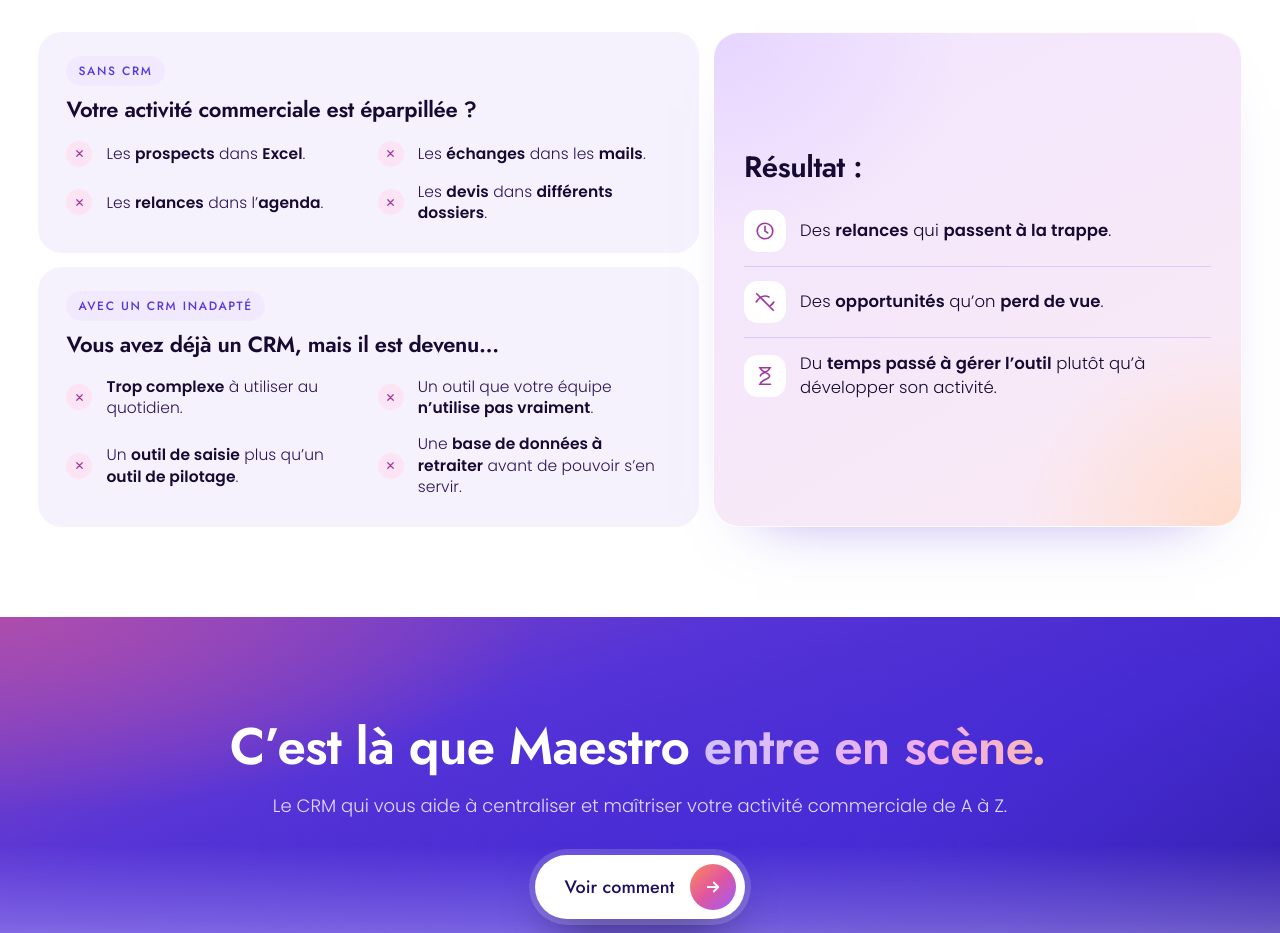
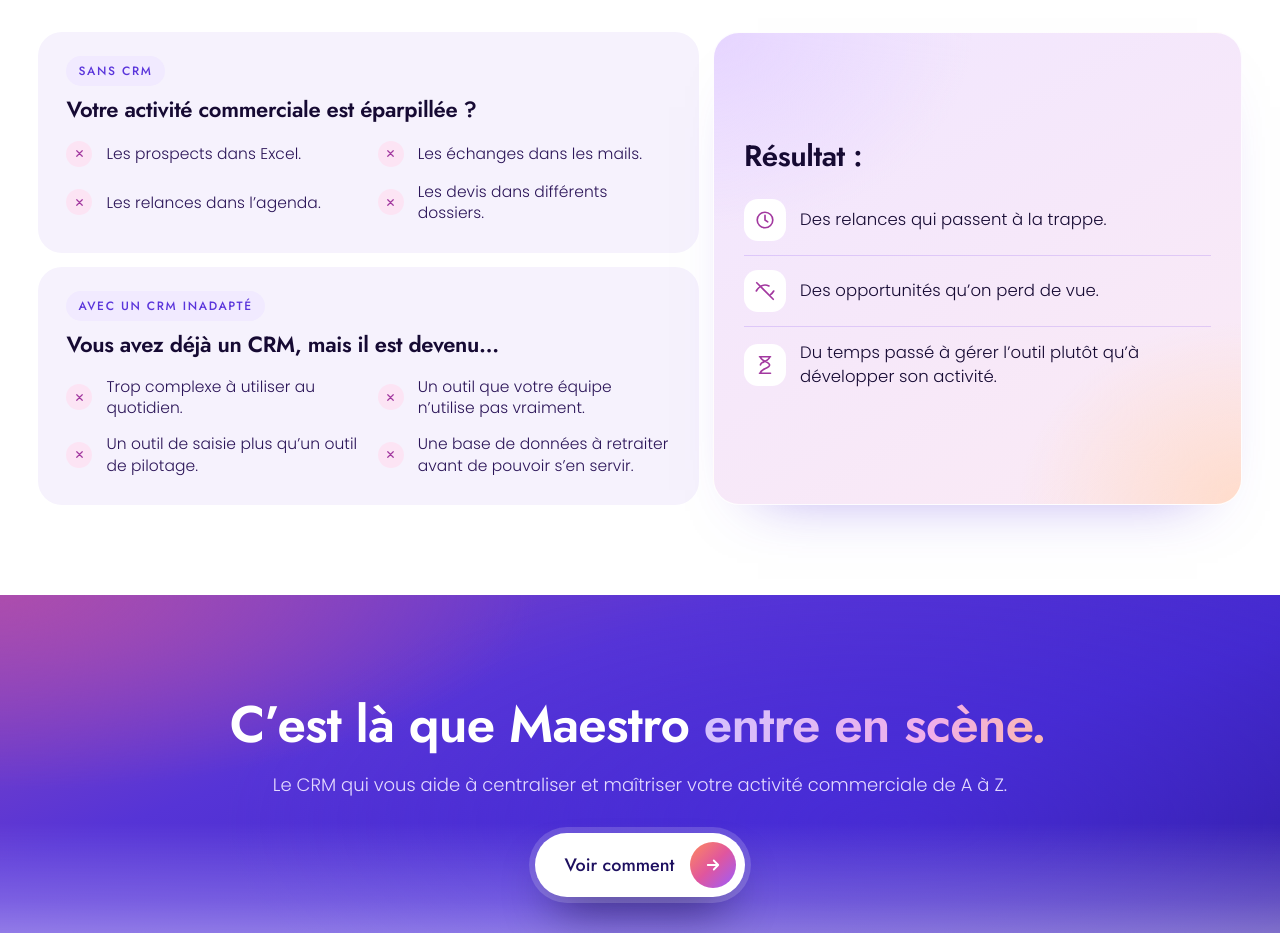
Before and after one commit to Grisbiche/Landing_maestro, a plain HTML site: page v8/index.html in a window 1280 px wide. Shown: the part 2080-3013 px from the top of the page. Drawn offline with Linux system fonts and the light colour scheme.

Commit message:
V8 : retrait du gras dans Pas de CRM
Co-Authored-By: Claude Opus 5.5 <noreply@anthropic.com>
Claude-Session: https://claude.ai/code/session_01QYy7m3bfdNypZYRuVLNYwX

```diff
--- a/v8/index.html
+++ b/v8/index.html
@@ -920,8 +920,6 @@
   .pb-sec .pb-split .rs-item{padding:14px 0 !important;border-top-color:rgba(101,34,232,.16) !important}
   .pb-sec .pb-split .rs-item span{background:#fff !important;width:42px !important;height:42px !important}
   .pb-sec .pb-split .rs-item p{font-size:16.5px !important}
-  .pb-sec .pb-list li strong,.pb-sec .rs-item p strong{font-weight:600;color:#160A33}
-  .pb-t{font-style:normal;display:block;min-width:0}
 </style>
 </head>
 <body>
@@ -1046,20 +1044,20 @@
         <article class="s-card">
           <span class="pb-tag">Sans CRM</span>
           <h3>Votre activité commerciale est éparpillée&nbsp;?</h3>
-          <ul class="pb-list"><li><span><svg width="11" height="11" viewBox="0 0 24 24" fill="none" stroke="currentColor" stroke-width="2.6" stroke-linecap="round" stroke-linejoin="round" aria-hidden="true"><path d="M18 6L6 18M6 6l12 12"></path></svg></span><em class="pb-t">Les <strong>prospects</strong> dans <strong>Excel</strong>.</em></li><li><span><svg width="11" height="11" viewBox="0 0 24 24" fill="none" stroke="currentColor" stroke-width="2.6" stroke-linecap="round" stroke-linejoin="round" aria-hidden="true"><path d="M18 6L6 18M6 6l12 12"></path></svg></span><em class="pb-t">Les <strong>échanges</strong> dans les <strong>mails</strong>.</em></li><li><span><svg width="11" height="11" viewBox="0 0 24 24" fill="none" stroke="currentColor" stroke-width="2.6" stroke-linecap="round" stroke-linejoin="round" aria-hidden="true"><path d="M18 6L6 18M6 6l12 12"></path></svg></span><em class="pb-t">Les <strong>relances</strong> dans l’<strong>agenda</strong>.</em></li><li><span><svg width="11" height="11" viewBox="0 0 24 24" fill="none" stroke="currentColor" stroke-width="2.6" stroke-linecap="round" stroke-linejoin="round" aria-hidden="true"><path d="M18 6L6 18M6 6l12 12"></path></svg></span><em class="pb-t">Les <strong>devis</strong> dans <strong>différents dossiers</strong>.</em></li></ul>
+          <ul class="pb-list"><li><span><svg width="11" height="11" viewBox="0 0 24 24" fill="none" stroke="currentColor" stroke-width="2.6" stroke-linecap="round" stroke-linejoin="round" aria-hidden="true"><path d="M18 6L6 18M6 6l12 12"></path></svg></span>Les prospects dans Excel.</li><li><span><svg width="11" height="11" viewBox="0 0 24 24" fill="none" stroke="currentColor" stroke-width="2.6" stroke-linecap="round" stroke-linejoin="round" aria-hidden="true"><path d="M18 6L6 18M6 6l12 12"></path></svg></span>Les échanges dans les mails.</li><li><span><svg width="11" height="11" viewBox="0 0 24 24" fill="none" stroke="currentColor" stroke-width="2.6" stroke-linecap="round" stroke-linejoin="round" aria-hidden="true"><path d="M18 6L6 18M6 6l12 12"></path></svg></span>Les relances dans l’agenda.</li><li><span><svg width="11" height="11" viewBox="0 0 24 24" fill="none" stroke="currentColor" stroke-width="2.6" stroke-linecap="round" stroke-linejoin="round" aria-hidden="true"><path d="M18 6L6 18M6 6l12 12"></path></svg></span>Les devis dans différents dossiers.</li></ul>
         </article>
         <article class="s-card">
           <span class="pb-tag">Avec un CRM inadapté</span>
           <h3>Vous avez déjà un CRM, mais il est devenu…</h3>
-          <ul class="pb-list"><li><span><svg width="11" height="11" viewBox="0 0 24 24" fill="none" stroke="currentColor" stroke-width="2.6" stroke-linecap="round" stroke-linejoin="round" aria-hidden="true"><path d="M18 6L6 18M6 6l12 12"></path></svg></span><em class="pb-t"><strong>Trop complexe</strong> à utiliser au quotidien.</em></li><li><span><svg width="11" height="11" viewBox="0 0 24 24" fill="none" stroke="currentColor" stroke-width="2.6" stroke-linecap="round" stroke-linejoin="round" aria-hidden="true"><path d="M18 6L6 18M6 6l12 12"></path></svg></span><em class="pb-t">Un outil que votre équipe <strong>n’utilise pas vraiment</strong>.</em></li><li><span><svg width="11" height="11" viewBox="0 0 24 24" fill="none" stroke="currentColor" stroke-width="2.6" stroke-linecap="round" stroke-linejoin="round" aria-hidden="true"><path d="M18 6L6 18M6 6l12 12"></path></svg></span><em class="pb-t">Un <strong>outil de saisie</strong> plus qu’un <strong>outil de pilotage</strong>.</em></li><li><span><svg width="11" height="11" viewBox="0 0 24 24" fill="none" stroke="currentColor" stroke-width="2.6" stroke-linecap="round" stroke-linejoin="round" aria-hidden="true"><path d="M18 6L6 18M6 6l12 12"></path></svg></span><em class="pb-t">Une <strong>base de données à retraiter</strong> avant de pouvoir s’en servir.</em></li></ul>
+          <ul class="pb-list"><li><span><svg width="11" height="11" viewBox="0 0 24 24" fill="none" stroke="currentColor" stroke-width="2.6" stroke-linecap="round" stroke-linejoin="round" aria-hidden="true"><path d="M18 6L6 18M6 6l12 12"></path></svg></span>Trop complexe à utiliser au quotidien.</li><li><span><svg width="11" height="11" viewBox="0 0 24 24" fill="none" stroke="currentColor" stroke-width="2.6" stroke-linecap="round" stroke-linejoin="round" aria-hidden="true"><path d="M18 6L6 18M6 6l12 12"></path></svg></span>Un outil que votre équipe n’utilise pas vraiment.</li><li><span><svg width="11" height="11" viewBox="0 0 24 24" fill="none" stroke="currentColor" stroke-width="2.6" stroke-linecap="round" stroke-linejoin="round" aria-hidden="true"><path d="M18 6L6 18M6 6l12 12"></path></svg></span>Un outil de saisie plus qu’un outil de pilotage.</li><li><span><svg width="11" height="11" viewBox="0 0 24 24" fill="none" stroke="currentColor" stroke-width="2.6" stroke-linecap="round" stroke-linejoin="round" aria-hidden="true"><path d="M18 6L6 18M6 6l12 12"></path></svg></span>Une base de données à retraiter avant de pouvoir s’en servir.</li></ul>
         </article>
       </div>
       <div class="rs-box">
         <h3>Résultat&nbsp;:</h3>
         <div class="rs-items">
-          <div class="rs-item"><span><svg width="22" height="22" viewBox="0 0 24 24" fill="none" stroke="currentColor" stroke-width="1.8" stroke-linecap="round" stroke-linejoin="round" aria-hidden="true"><circle cx="12" cy="12" r="8.5"></circle><path d="M12 7v5l3 2"></path></svg></span><p>Des <strong>relances</strong> qui <strong>passent à la trappe</strong>.</p></div>
-          <div class="rs-item"><span><svg width="22" height="22" viewBox="0 0 24 24" fill="none" stroke="currentColor" stroke-width="1.8" stroke-linecap="round" stroke-linejoin="round" aria-hidden="true"><path d="M2.5 12S6 5.5 12 5.5c1.6 0 3 .4 4.3 1M21.5 12s-1.2 2.2-3.5 4"></path><path d="M3 3l18 18"></path></svg></span><p>Des <strong>opportunités</strong> qu’on <strong>perd de vue</strong>.</p></div>
-          <div class="rs-item"><span><svg width="22" height="22" viewBox="0 0 24 24" fill="none" stroke="currentColor" stroke-width="1.8" stroke-linecap="round" stroke-linejoin="round" aria-hidden="true"><path d="M6 3h12M6 21h12M7 3c0 5 10 5 10 9s-10 4-10 9M17 3c0 5-10 5-10 9"></path></svg></span><p>Du <strong>temps passé à gérer l’outil</strong> plutôt qu’à développer son activité.</p></div>
+          <div class="rs-item"><span><svg width="22" height="22" viewBox="0 0 24 24" fill="none" stroke="currentColor" stroke-width="1.8" stroke-linecap="round" stroke-linejoin="round" aria-hidden="true"><circle cx="12" cy="12" r="8.5"></circle><path d="M12 7v5l3 2"></path></svg></span><p>Des relances qui passent à la trappe.</p></div>
+          <div class="rs-item"><span><svg width="22" height="22" viewBox="0 0 24 24" fill="none" stroke="currentColor" stroke-width="1.8" stroke-linecap="round" stroke-linejoin="round" aria-hidden="true"><path d="M2.5 12S6 5.5 12 5.5c1.6 0 3 .4 4.3 1M21.5 12s-1.2 2.2-3.5 4"></path><path d="M3 3l18 18"></path></svg></span><p>Des opportunités qu’on perd de vue.</p></div>
+          <div class="rs-item"><span><svg width="22" height="22" viewBox="0 0 24 24" fill="none" stroke="currentColor" stroke-width="1.8" stroke-linecap="round" stroke-linejoin="round" aria-hidden="true"><path d="M6 3h12M6 21h12M7 3c0 5 10 5 10 9s-10 4-10 9M17 3c0 5-10 5-10 9"></path></svg></span><p>Du temps passé à gérer l’outil plutôt qu’à développer son activité.</p></div>
         </div>
       </div>
       </div>
```
